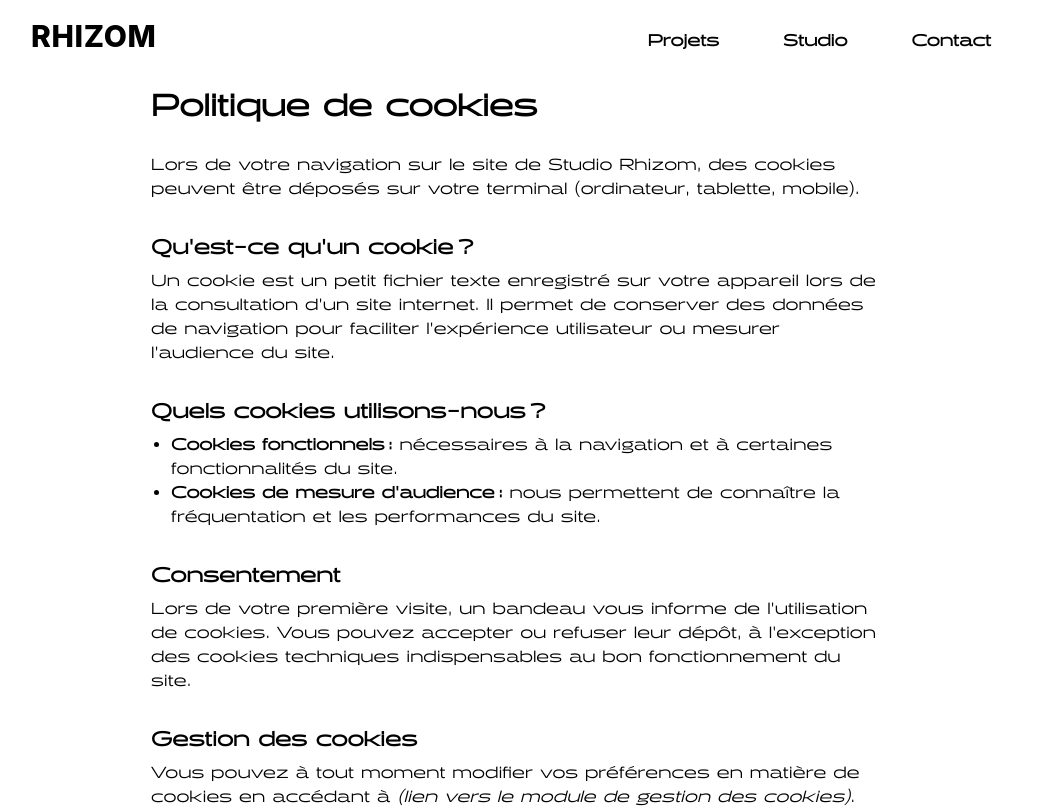
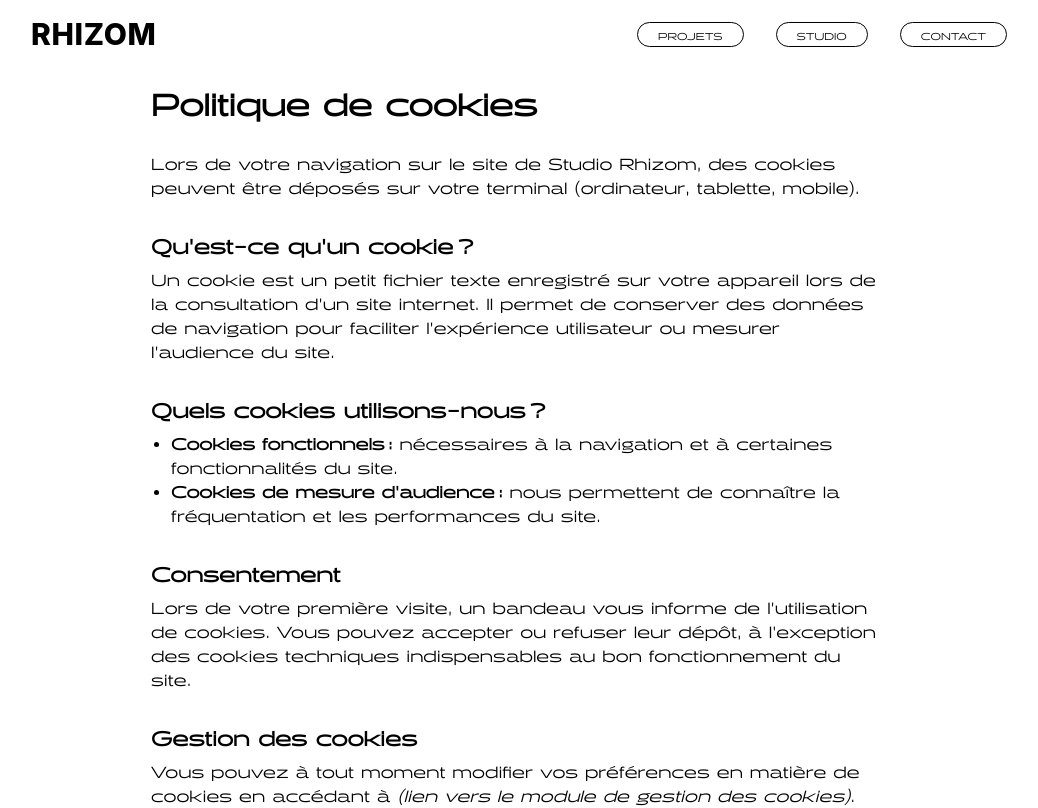
Before and after one commit to aachbaro/site_studio_rhizom, a Vue app in the folder site-rhizom/frontend/: page /cookies in a window 1280 px wide. Shown: the top 808 px of the page, without its empty margins (121-1159 px from the left). Built offline with nearby package versions, Linux system fonts and the light colour scheme.

Commit message:
header presque ok, avant integration du curseur

```diff
--- a/site-rhizom/frontend/src/components/Header.vue
+++ b/site-rhizom/frontend/src/components/Header.vue
@@ -15,7 +15,7 @@
           v-for="link in links"
           :key="link.path"
           :to="link.path"
-          class="nav-link"
+          class="inline-block border border-black rounded-full px-5 py-1 text-[10px] uppercase hover:bg-black hover:text-white transition duration-200"
           active-class="text-black"
         >
           {{ link.name }}
@@ -34,7 +34,7 @@ const links = [
 </script>
 
 <style scoped>
-.nav-link {
+/* .nav-link {
   @apply text-base font-semibold px-4 py-2 rounded transition duration-200 hover:bg-black/80 hover:text-white;
-}
+} */
 </style>
--- a/site-rhizom/frontend/vite.config.js
+++ b/site-rhizom/frontend/vite.config.js
@@ -8,11 +8,11 @@ export default defineConfig({
     port: 5173,
     proxy: {
       "/api": {
-        target: "http://backend:3001",
+        target: "http://localhost:3001",
         changeOrigin: true,
       },
       "/images": {
-        target: "http://backend:3001",
+        target: "http://localhost:3001",
         changeOrigin: true,
       },
     },
```
Also changed, not shown: 1 other file (tests, documents, lock files or other folders).
